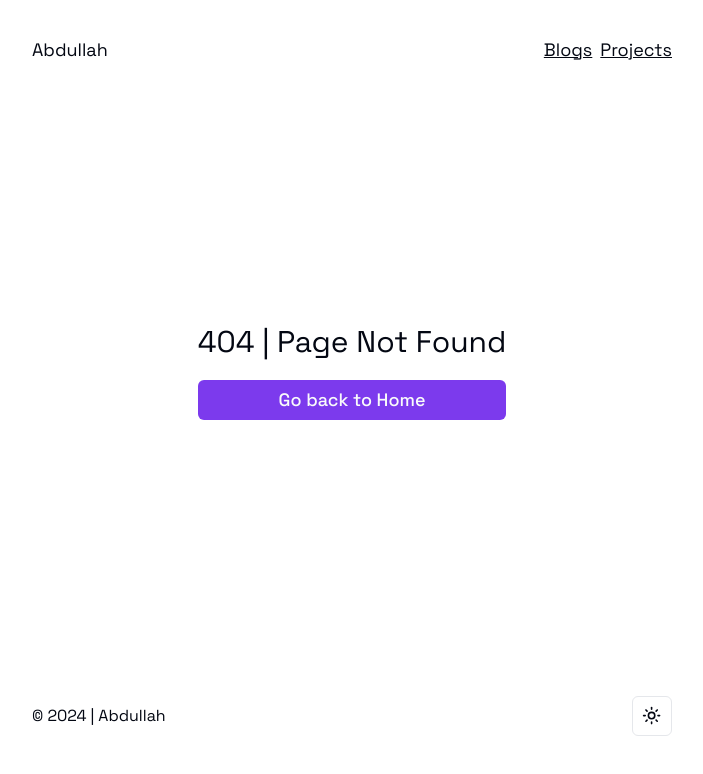
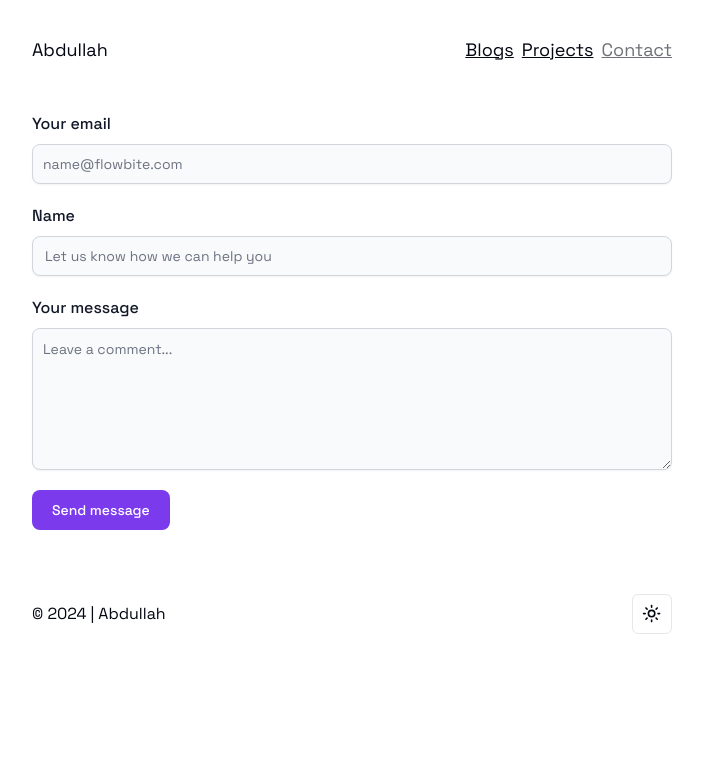
Before and after one commit to Abdullah-dev0/Portfolio, a React (Vite) app: page /contact in a window 1280 px wide. Before the commit this address had no page. Shown: the top 774 px of the page, without its empty margins (288-991 px from the left). Built offline with nearby package versions, Linux system fonts and the light colour scheme.

Commit message:
Add ContactPage component and update navigation links

```diff
--- /dev/null
+++ b/src/components/ui/input.tsx
@@ -0,0 +1,25 @@
+import * as React from "react"
+
+import { cn } from "@/lib/utils"
+
+export interface InputProps
+  extends React.InputHTMLAttributes<HTMLInputElement> {}
+
+const Input = React.forwardRef<HTMLInputElement, InputProps>(
+  ({ className, type, ...props }, ref) => {
+    return (
+      <input
+        type={type}
+        className={cn(
+          "flex h-10 w-full rounded-md border border-input bg-background px-3 py-2 text-sm ring-offset-background file:border-0 file:bg-transparent file:text-sm file:font-medium placeholder:text-muted-foreground focus-visible:outline-none focus-visible:ring-2 focus-visible:ring-ring focus-visible:ring-offset-2 disabled:cursor-not-allowed disabled:opacity-50",
+          className
+        )}
+        ref={ref}
+        {...props}
+      />
+    )
+  }
+)
+Input.displayName = "Input"
+
+export { Input }
--- a/src/constants/index.ts
+++ b/src/constants/index.ts
@@ -8,6 +8,11 @@ export const navLinks = [
       id: "2",
       name: "Projects",
       path: "/projects",
+   },
+   {
+      id: "3",
+      name: "Contact",
+      path: "/contact",
    },
 ];
 
--- a/src/layouts/Layout.tsx
+++ b/src/layouts/Layout.tsx
@@ -11,7 +11,7 @@ const Layout = (props: React.PropsWithChildren<Record<string, unknown>>) => {
       AOS.init();
    }, []);
    return (
-      <ThemeProvider defaultTheme="system"  storageKey="vite-ui-theme">
+      <ThemeProvider defaultTheme="system" storageKey="vite-ui-theme">
          <Navbar />
          <main className="max-w-screen-sm mx-auto mt-28 lg:p-0 px-5" id="top">
             {props.children}
--- a/src/main.tsx
+++ b/src/main.tsx
@@ -4,6 +4,7 @@ import { createBrowserRouter, RouterProvider } from "react-router-dom";
 import "./index.css";
 import BlogsDeatils from "./pages/BlogsDeatils.tsx";
 import BlogsPage from "./pages/BlogsPage.tsx";
+import ContactPage from "./pages/ContactPage.tsx";
 import ErrorPage from "./pages/ErrorPage.tsx";
 import HomePage from "./pages/HomePage.tsx";
 import ProjectDetails from "./pages/ProjectDetails.tsx";
@@ -42,6 +43,10 @@ const router = createBrowserRouter([
          },
       ],
    },
+   {
+      path: "/contact",
+      element: <ContactPage />,
+   },
 
    {
       path: "*",
--- /dev/null
+++ b/src/pages/ContactPage.tsx
@@ -0,0 +1,77 @@
+import { Button } from "@/components/ui/button";
+import { Input } from "@/components/ui/input";
+import { Textarea } from "@/components/ui/textarea";
+import Layout from "@/layouts/Layout";
+
+const ContactPage = () => {
+   return (
+      <Layout>
+         <section>
+            <div className="px-4 lg:p-0 text-base">
+               {/* @ts-ignore */}
+               <form
+                  action="#"
+                  className="flex flex-col gap-5"
+                  data-netlify="true"
+               >
+                  <div>
+                     <label
+                        htmlFor="email"
+                        className="block mb-2  font-medium text-gray-900 dark:text-gray-300"
+                     >
+                        Your email
+                     </label>
+                     <Input
+                        type="email"
+                        id="email"
+                        name="email"
+                        className="shadow-sm bg-gray-50 border border-gray-300 text-gray-900  rounded-lg focus:ring-primary-500 focus:border-primary-500 block w-full p-2.5 dark:bg-gray-700 dark:border-gray-600 dark:placeholder-gray-400 dark:text-white dark:focus:ring-primary-500 dark:focus:border-primary-500 dark:shadow-sm-light"
+                        placeholder="name@flowbite.com"
+                        required
+                     />
+                  </div>
+                  <div>
+                     <label
+                        htmlFor="Name"
+                        className="block mb-2 font-medium text-gray-900 dark:text-gray-300"
+                     >
+                        Name
+                     </label>
+                     <Input
+                        type="text"
+                        id="Name"
+                        name="name"
+                        className="block p-3 w-full text-gray-900 bg-gray-50 rounded-lg border border-gray-300 shadow-sm focus:ring-primary-500 focus:border-primary-500 dark:bg-gray-700 dark:border-gray-600 dark:placeholder-gray-400 dark:text-white dark:focus:ring-primary-500 dark:focus:border-primary-500 dark:shadow-sm-light"
+                        placeholder="Let us know how we can help you"
+                        required
+                     />
+                  </div>
+                  <div className="sm:col-span-2">
+                     <label
+                        htmlFor="message"
+                        className="block mb-2  font-medium text-gray-900 dark:text-gray-300"
+                     >
+                        Your message
+                     </label>
+                     <Textarea
+                        id="message"
+                        name="message"
+                        rows={6}
+                        className="block p-2.5 w-full text-gray-900 bg-gray-50 rounded-lg shadow-sm border border-gray-300 focus:ring-primary-500 focus:border-primary-500 dark:bg-gray-700 dark:border-gray-600 dark:placeholder-gray-400 dark:text-white  dark:focus:border-primary-500"
+                        placeholder="Leave a comment..."
+                     ></Textarea>
+                  </div>
+                  <Button
+                     type="submit"
+                     className="py-3 px-5  font-medium text-center text-white rounded-lg bg-primary sm:w-fit hover:bg-primary-800 focus:ring-4 focus:outline-none focus:ring-primary-300 dark:bg-primary-600"
+                  >
+                     Send message
+                  </Button>
+               </form>
+            </div>
+         </section>
+      </Layout>
+   );
+};
+
+export default ContactPage;
```
